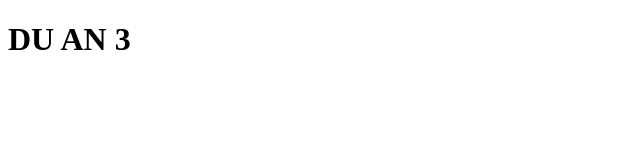
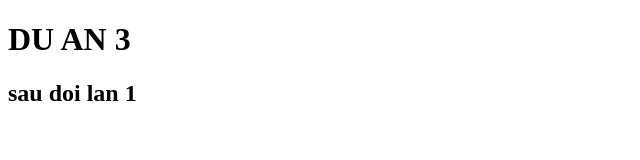
Before and after one commit to Fle2k5/duan-3, a plain HTML site: page index.html in a window 1280 px wide. Shown: the whole page, without its empty margins (0-640 px from the left). Drawn offline with Linux system fonts and the light colour scheme.

Commit message:
sua doi lan 1

```diff
--- a/index.html
+++ b/index.html
@@ -7,5 +7,6 @@
   </head>
   <body>
     <h1>DU AN 3</h1>
+    <h2>sau doi lan 1</h2>
   </body>
 </html>
```
